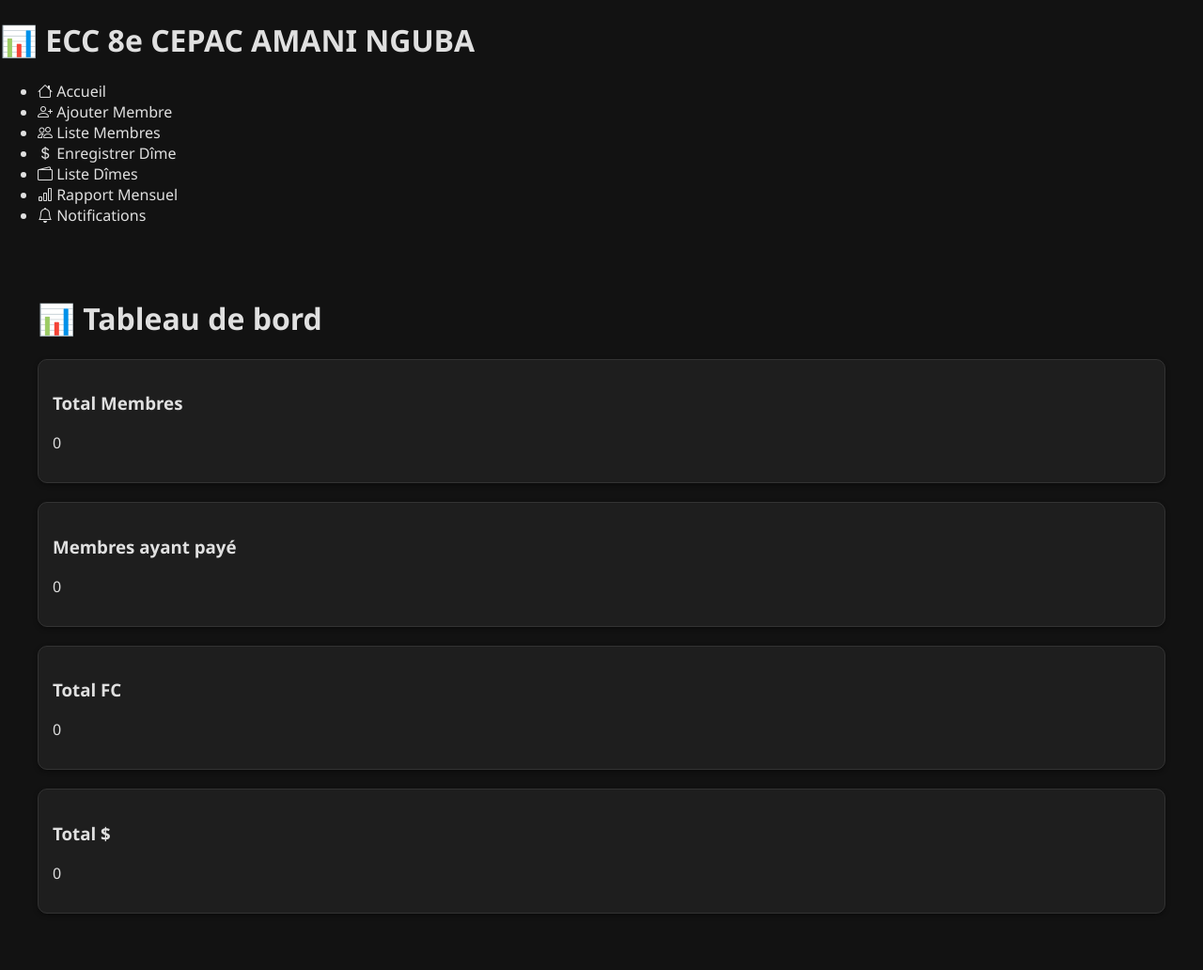
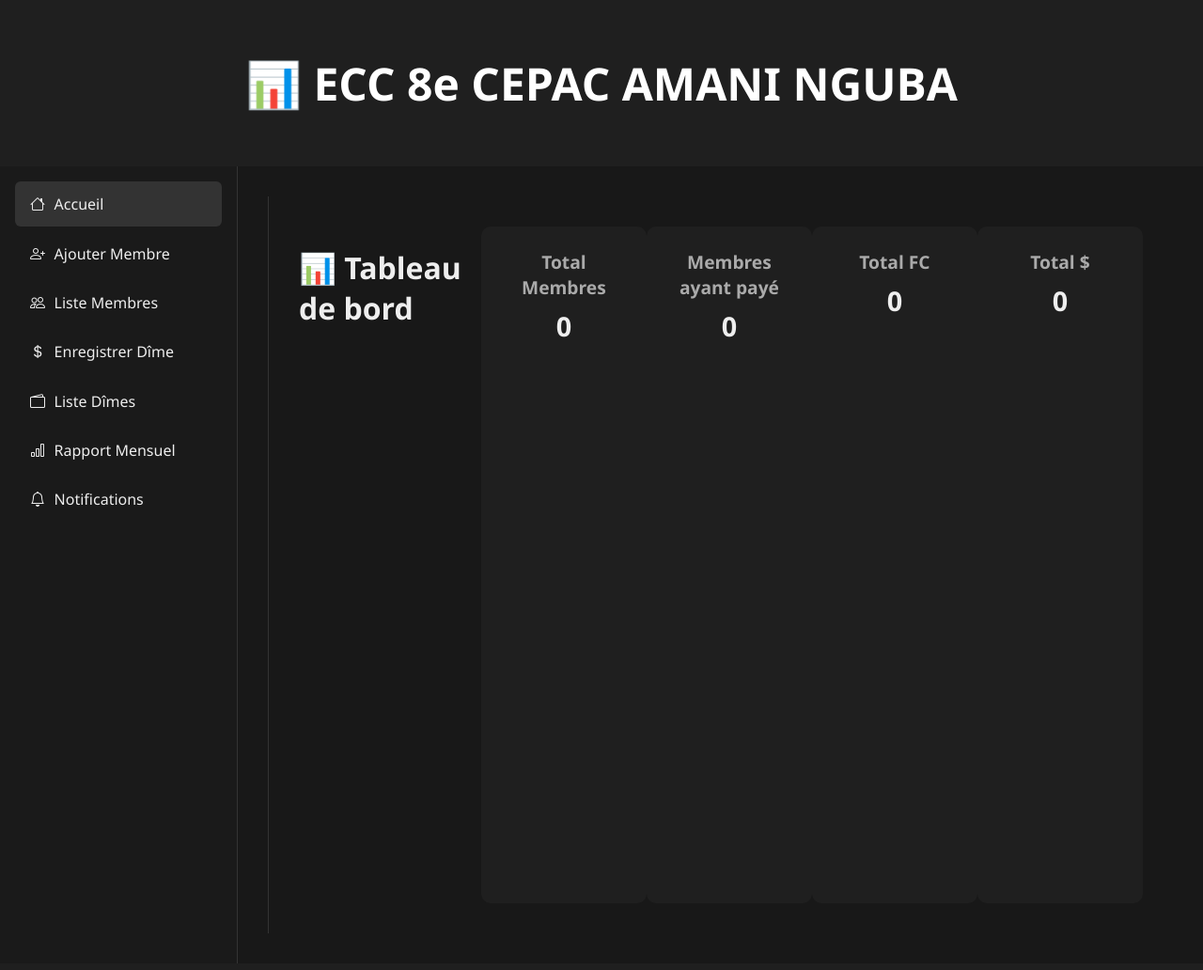
Before and after one commit to Andrebeet1/dimeamani, a Node server app: page / in a window 1280 px wide. Shown: the whole page at 94% size. Run offline with Node 20, Linux system fonts and the light colour scheme.

Commit message:
Update style.css

```diff
--- a/public/css/style.css
+++ b/public/css/style.css
@@ -1,72 +1,119 @@
-/* Style global */
-body {
+body.dark-theme {
   margin: 0;
-  font-family: "Segoe UI", Tahoma, Geneva, Verdana, sans-serif;
+  font-family: 'Segoe UI', Tahoma, Geneva, Verdana, sans-serif;
   background-color: #121212;
-  color: #e0e0e0;
+  color: #eee;
 }
 
-/* Header */
-.header {
+header {
   background-color: #1f1f1f;
-  padding: 12px 20px;
-  border-bottom: 1px solid #333;
-  position: sticky;
-  top: 0;
-  z-index: 1000;
-}
-
-.header .logo {
-  font-size: 18px;
+  padding: 1.5rem;
+  text-align: center;
+  font-size: 1.5rem;
   font-weight: bold;
-  color: #fff;
-  text-decoration: none;
-  display: flex;
-  align-items: center;
-  gap: 6px;
-}
-
-/* Menu */
-.navmenu ul {
-  list-style: none;
-  margin: 0;
-  padding: 0;
-  display: flex;
-  gap: 18px;
-}
-
-.navmenu ul li {
-  position: relative;
-}
-
-.navmenu ul li a {
-  color: #e0e0e0;
-  text-decoration: none;
-  font-size: 15px;
-  padding: 6px 12px;
-  border-radius: 6px;
-  display: flex;
-  align-items: center;
-  gap: 6px;
-  transition: background 0.3s, color 0.3s;
-}
-
-.navmenu ul li a:hover,
-.navmenu ul li a.active {
-  background: #333;
   color: #fff;
 }
 
-/* Contenu */
+.container {
+  display: flex;
+  min-height: calc(100vh - 80px);
+}
+
+/* Sidebar */
+.sidebar {
+  width: 220px;
+  background-color: #1a1a1a;
+  padding: 1rem;
+}
+
+.sidebar ul {
+  list-style: none;
+  padding: 0;
+  margin: 0;
+}
+
+.sidebar ul li {
+  padding: 0.8rem 1rem;
+  margin-bottom: 0.3rem;
+  cursor: pointer;
+  border-radius: 6px;
+  transition: background 0.3s;
+  display: flex;
+  align-items: center;
+}
+
+.sidebar ul li i {
+  margin-right: 0.6rem;
+}
+
+.sidebar ul li:hover,
+.sidebar ul li.active {
+  background-color: #333;
+}
+
+/* Main content */
 main {
-  padding: 20px;
+  flex: 1;
+  padding: 2rem;
+  background-color: #181818;
+  border-left: 1px solid #333;
+  overflow-y: auto;
+}
+
+/* Titles */
+h2 {
+  margin-top: 0;
+  color: #fff;
+}
+
+/* Dashboard cards */
+.dashboard-cards {
+  display: flex;
+  gap: 1rem;
+  margin-bottom: 2rem;
+  flex-wrap: wrap;
 }
 
 .card {
-  background: #1e1e1e;
-  border: 1px solid #333;
+  background-color: #1f1f1f;
+  padding: 1.5rem;
+  flex: 1 1 200px;
   border-radius: 10px;
-  padding: 15px;
-  margin-bottom: 20px;
-  box-shadow: 0 2px 5px rgba(0,0,0,0.4);
+  text-align: center;
+  transition: transform 0.3s;
 }
+
+.card:hover {
+  transform: translateY(-5px);
+}
+
+.card h3 {
+  margin: 0;
+  font-size: 1.2rem;
+  color: #aaa;
+}
+
+.card p {
+  font-size: 1.8rem;
+  font-weight: bold;
+  margin: 0.5rem 0 0;
+}
+
+/* Carousel simple */
+.carousel {
+  display: flex;
+  overflow-x: auto;
+  gap: 1rem;
+  padding: 1rem 0;
+}
+
+.carousel-item {
+  min-width: 200px;
+  background-color: #2a2a2a;
+  padding: 1rem;
+  border-radius: 10px;
+  flex-shrink: 0;
+  text-align: center;
+  font-size: 1.2rem;
+  color: #fff;
+}
```
